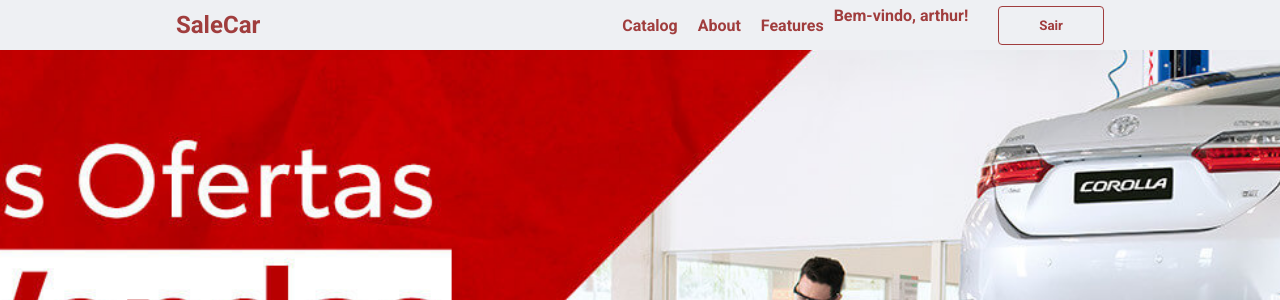
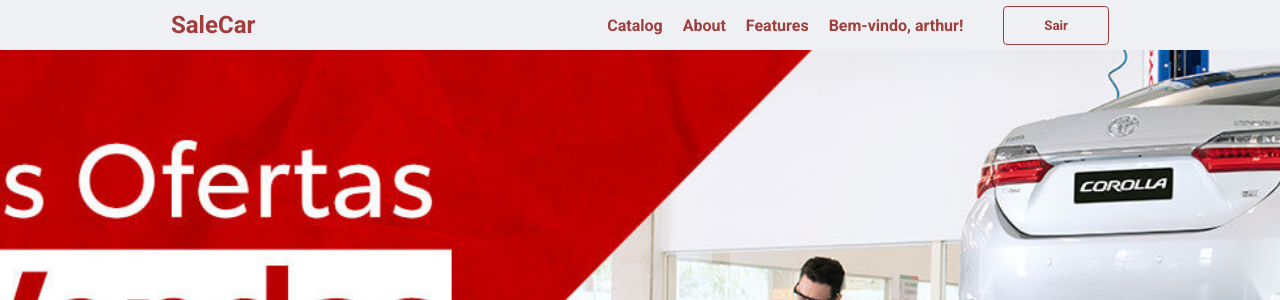
Before and after one commit to drArthurpts/EngenhariaWeb, a Django app: page / in a window 1280 px wide. Shown: the top 300 px of the page. Run offline with Django 4.2, Linux system fonts and the light colour scheme; a user stored in the database is signed in.

Commit message:
Login realizado

```diff
--- a/concessionaria/concessionariaApp/templates/concessionaria/index.html
+++ b/concessionaria/concessionariaApp/templates/concessionaria/index.html
@@ -17,7 +17,9 @@
         <li><a href="#about">About</a></li>
         <li><a href="#feature">Features</a></li>
         {% if user.is_authenticated %}
-           <p>Bem-vindo,  {{ user.username }}!</p>
+             <li>
+               <p style="text-align: center;">Bem-vindo,  {{ user.username }}!</p>
+             </li>
            <button onclick="location.href='{% url 'logout' %}'">Sair</button>
         {% else %}
           <button onclick="location.href='{% url 'login' %}'">Login</button>
```
Also changed, not shown: concessionaria/db.sqlite3.
